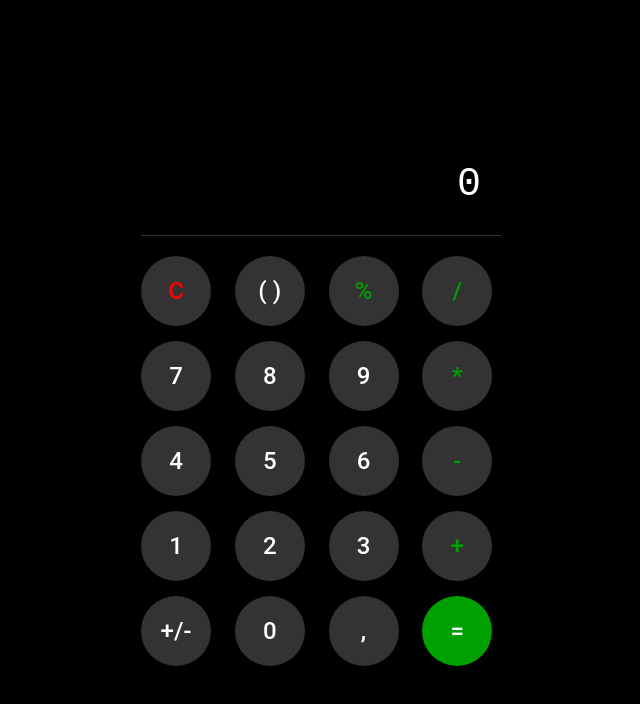
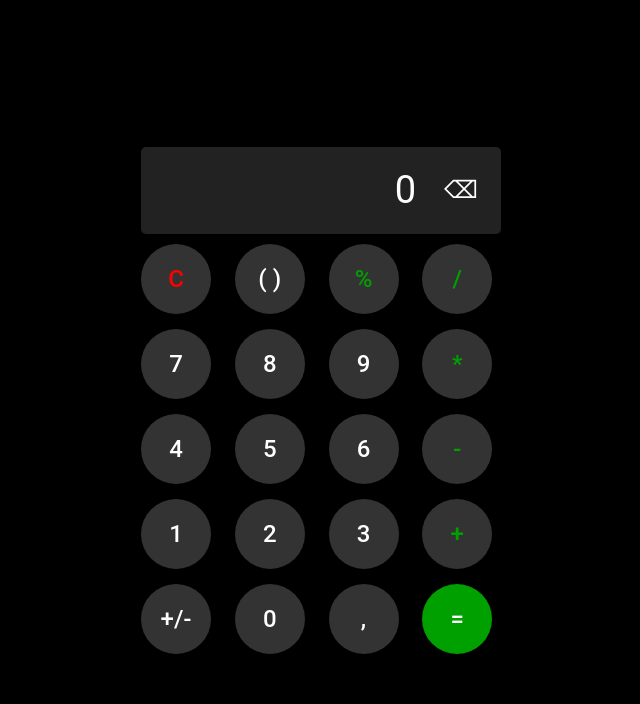
Before and after one commit to AisuluuSharipova/calculator, a React (Vite) app: page / in a window 1280 px wide. Shown: the top 704 px of the page, without its empty margins (319-959 px from the left). Built offline with nearby package versions, Linux system fonts and the light colour scheme.

Commit message:
Delete button is added

```diff
--- a/src/App.css
+++ b/src/App.css
@@ -20,15 +20,13 @@ body {
 }
 
 .display {
-  background: #000;
-  color: white;
-  font-size: 2.5rem;
+  flex: 1;
+  background: transparent;
+  color: #fff;
+  font-size: 38px;
+  border: none;
   text-align: right;
-  padding: 20px;
-  border-bottom: 1px solid #333;
-  margin-bottom: 20px;
-  font-family: "Roboto Mono", monospace;
-  overflow: hidden;
+  padding: 10px;
 }
 
 .buttons {
@@ -39,7 +37,7 @@ body {
 }
 
 button {
-  font-size: 1.5rem;
+  font-size: 24px;
   border: none;
   border-radius: 50%;
   padding: 15px;
@@ -60,7 +58,6 @@ button.number:hover {
   background: #444;
 }
 
-
 button.operator {
   background: #333;
   color: #00a000;
@@ -69,7 +66,6 @@ button.operator {
 button.operator:hover {
   background: #444;
 }
-
 
 button.clear {
   color: red;
@@ -110,3 +106,32 @@ button.equals:hover {
 button:active {
   transform: scale(0.95);
 }
+
+.display-wrapper {
+  display: flex;
+  align-items: center;
+  justify-content: space-between;
+  background: #222;
+  border-radius: 5px;
+  padding: 5px;
+  margin-bottom: 10px;
+}
+
+.display:focus {
+  outline: none;
+}
+
+.delete {
+  background: transparent;
+  color: white;
+  border: none;
+  font-size: 24px;
+  padding: 0;
+  margin: 0;
+  box-shadow: none;
+  outline: none !important;
+}
+
+button.delete:hover {
+  background: none;
+}
--- a/src/App.jsx
+++ b/src/App.jsx
@@ -76,9 +76,21 @@ function App() {
     }
   };
 
+  const handleDelete = () => {
+    setDisplay((prevDisplay) =>
+      prevDisplay.length > 1 ? prevDisplay.slice(0, -1) : "0"
+    );
+  };
+
   return (
     <div className="calculator">
-      <div className="display">{display}</div>
+      <div className="display-wrapper">
+  <div className="display">{display}</div>
+  <button className="delete" onClick={handleDelete}>
+    ⌫
+  </button>
+</div>
+
 
       <div className="buttons">
         <button className="clear" onClick={handleClear}>
```
